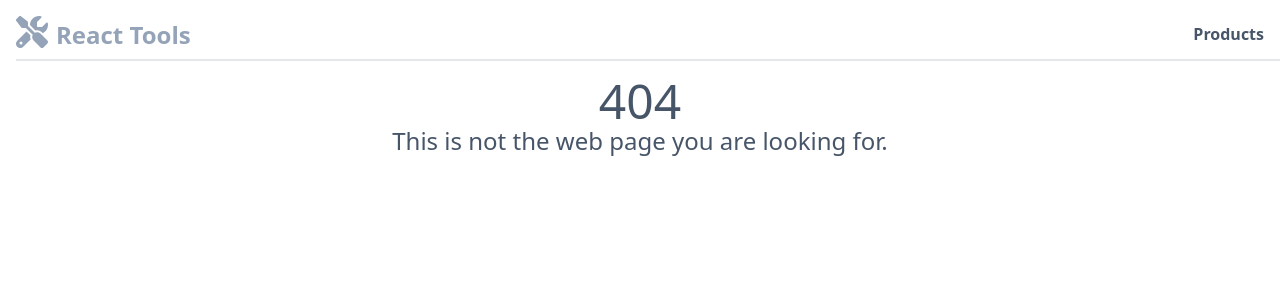
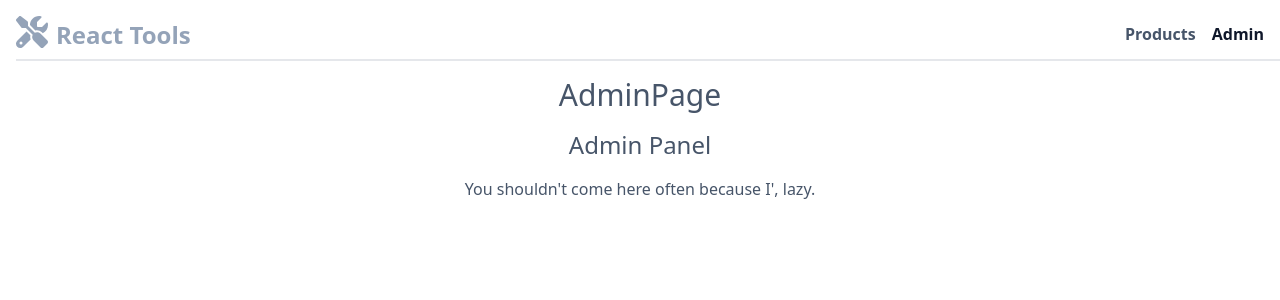
Before and after one commit to farooq-teqniqly/oreilly-learn-react, a React (Create React App) app: page /admin in a window 1280 px wide. Before the commit this address had no page. Shown: the top 300 px of the page. Built offline with nearby package versions, Linux system fonts and the light colour scheme.

Commit message:
Admin page with lazy load

```diff
--- a/src/Header.tsx
+++ b/src/Header.tsx
@@ -19,9 +19,15 @@ function Header() {
       >
         <NavLink
           to="products"
+          className={({ isActive }) => `${isActive ? "text-slate-900" : "text-default"} mr-4`}
+        >
+          Products
+        </NavLink>
+        <NavLink
+          to="admin"
           className={({ isActive }) => `${isActive ? "text-slate-900" : "text-default"}`}
         >
-          Products
+          Admin
         </NavLink>
       </nav>
     </header>
--- a/src/Routes.tsx
+++ b/src/Routes.tsx
@@ -1,8 +1,11 @@
+import { lazy, Suspense } from "react";
 import { createBrowserRouter, RouterProvider } from "react-router-dom";
 import App from "./App";
 import HomePage from "./pages/HomePage";
 import ProductsPage from "./pages/ProductsPage";
 import NotFoundErrorPage from "./pages/NotFoundErrorPage";
+
+const AdminPage = lazy(() => import("./pages/AdminPage"));
 
 const router = createBrowserRouter([
   {
@@ -12,6 +15,14 @@ const router = createBrowserRouter([
       {
         index: true,
         element: <HomePage></HomePage>,
+      },
+      {
+        path: "admin",
+        element: (
+          <Suspense fallback={<div className="text-center p-4 text-xl">Loading...</div>}>
+            <AdminPage></AdminPage>
+          </Suspense>
+        ),
       },
       {
         path: "products",
--- /dev/null
+++ b/src/pages/AdminPage.tsx
@@ -0,0 +1,11 @@
+import React from "react";
+
+export default function AdminPage() {
+  return (
+    <div className="text-center p-4 text-3xl text-slate-600">
+      AdminPage
+      <h1 className="text-2xl p-4">Admin Panel</h1>
+      <p className="text-base">You shouldn't come here often because I', lazy.</p>
+    </div>
+  );
+}
```
